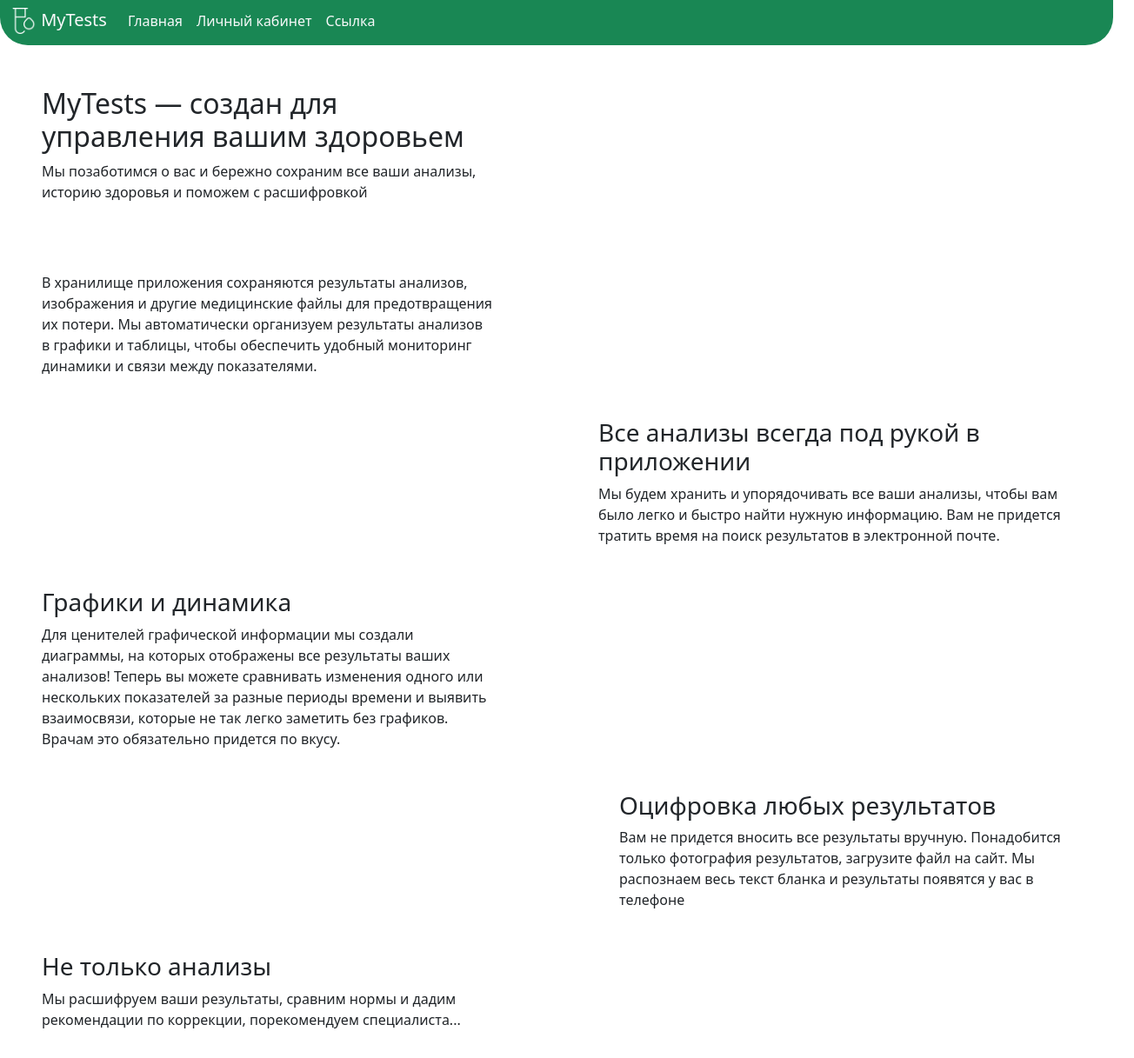
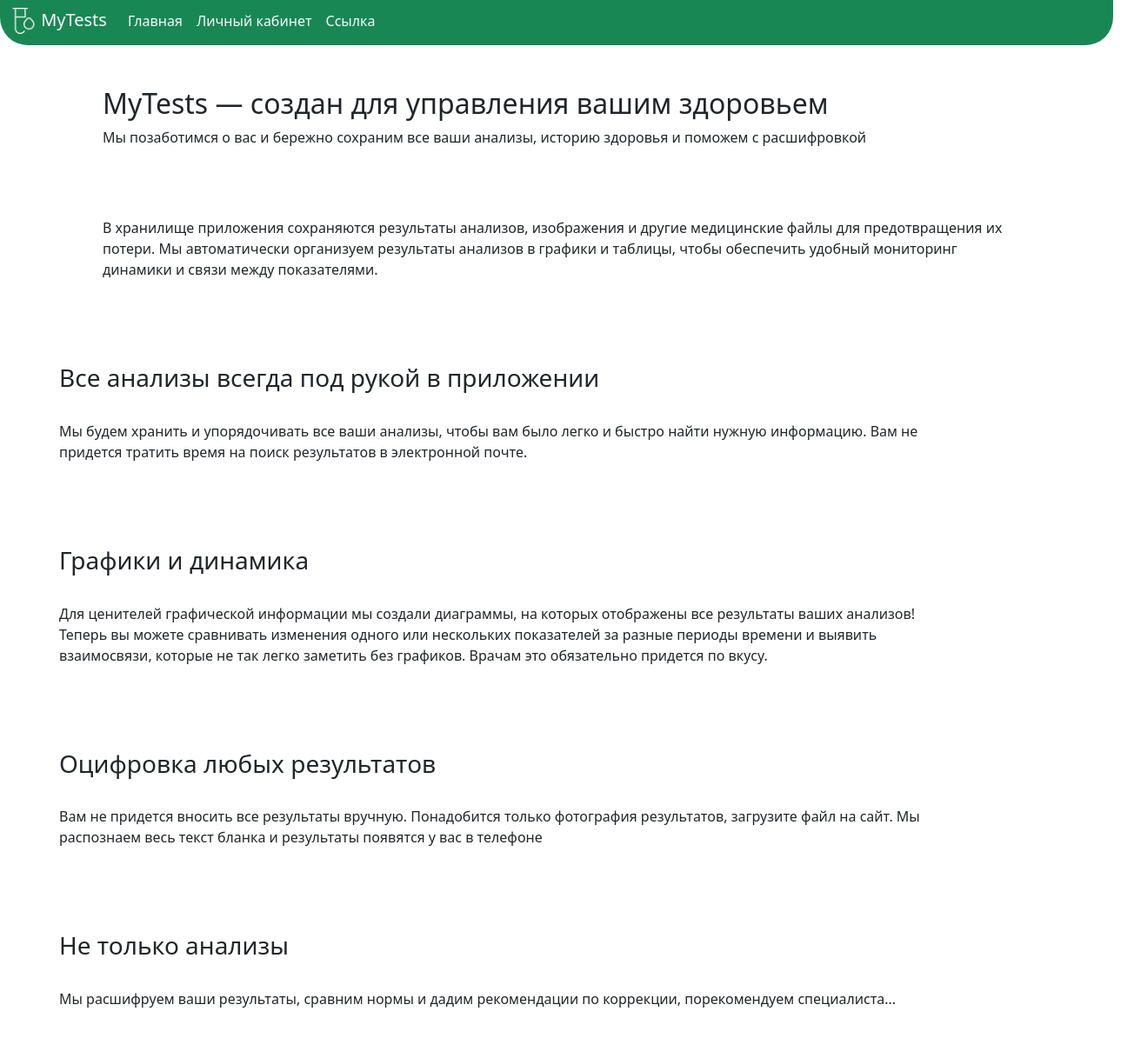
Before and after one commit to marie-sid/marie-sid.github.io, a plain HTML site: page promo.html in a window 1280 px wide. Shown: the part 5-1222 px from the top of the page at 87% size, 1304 px wide, since content can reach past the window. Drawn offline with nearby package versions, Linux system fonts and the light colour scheme.

Commit message:
container problem solved

```diff
--- a/promo.html
+++ b/promo.html
@@ -52,30 +52,28 @@
 
 <!-- навбар (end) -->
 
-<div class="container px-5 py-5 row col-6  ">
+<div class="container px-5 py-5   ">
     <h2>MyTests — создан для управления вашим здоровьем</h2>
     <p> Мы позаботимся о вас и бережно сохраним все ваши анализы, историю здоровья и поможем с расшифровкой</p>
 </div>
 
 
-<div class="container px-5 py-3 row col-6  ">
+<div class="container px-5 py-3 ">
     <p> В хранилище приложения сохраняются результаты анализов, изображения и другие медицинские файлы для
         предотвращения их потери. Мы автоматически организуем результаты анализов в графики и таблицы, чтобы
         обеспечить удобный мониторинг динамики и связи между показателями.</p>
 </div>
 
-<div class="row">
-    <div class="container px-5 py-3  col-6 justify-content-left  "></div>
-    <div class="container px-5 py-3  col-6 justify-content-left  ">
+
+<div class="container px-5 py-3 row row-cols-1 row-cols-md-1 g-4 my-4 mx-2 px-2  ">
 
     <h3>Все анализы всегда под рукой в приложении</h3>
     <p> Мы будем хранить и упорядочивать все ваши анализы, чтобы вам было легко и быстро найти нужную
         информацию. Вам не придется тратить время на поиск результатов в электронной почте.</p>
 </div>
-</div>
 
 
-<div class="container px-5 py-3 row col-6  ">
+<div class="container px-5 py-3 row row-cols-1 row-cols-md-1 g-4 my-4 mx-2 px-2  ">
     <h3>Графики и динамика</h3>
     <p> Для ценителей графической информации мы создали диаграммы, на которых отображены все результаты ваших
         анализов! Теперь вы можете сравнивать изменения одного или нескольких показателей за разные периоды
@@ -83,16 +81,15 @@
         придется по вкусу.</p>
 </div>
 
-<div class="row">
-    <div class="container px-5 py-3  col-6 justify-content-left  "></div>
-    <div class="container px-5 py-3 row col-6  ">
+
+<div class="container px-5 py-3 row row-cols-1 row-cols-md-1 g-4 my-4 mx-2 px-2  ">
     <h3>Оцифровка любых результатов</h3>
     <p> Вам не придется вносить все результаты вручную. Понадобится только фотография результатов, загрузите
         файл на сайт. Мы распознаем весь текст бланка и результаты появятся у вас в телефоне </p>
 </div>
 </div>
 
-<div class="container px-5 py-3 row col-6  ">
+<div class="container px-5 py-3 row row-cols-1 row-cols-md-1 g-4 my-4 mx-2 px-2  ">
     <h3>Не только анализы</h3>
     <p> Мы расшифруем ваши результаты, сравним нормы и дадим рекомендации по коррекции, порекомендуем специалиста...</p>
 </div>
```
Lines whose indentation alone changed are shown as unchanged.
